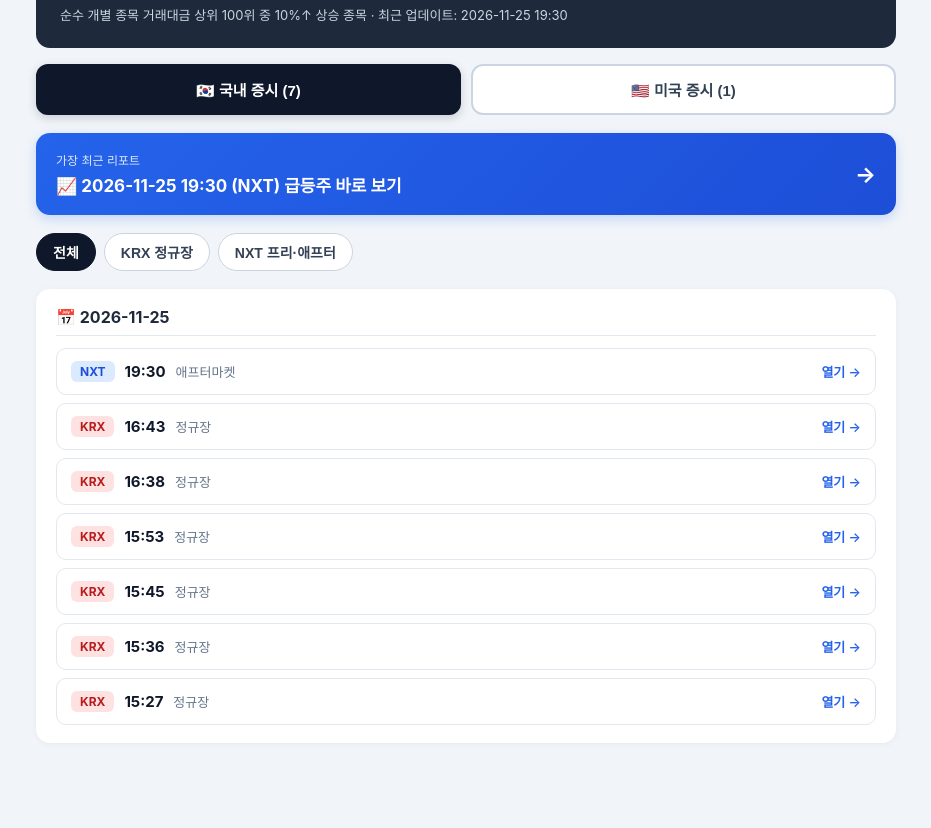
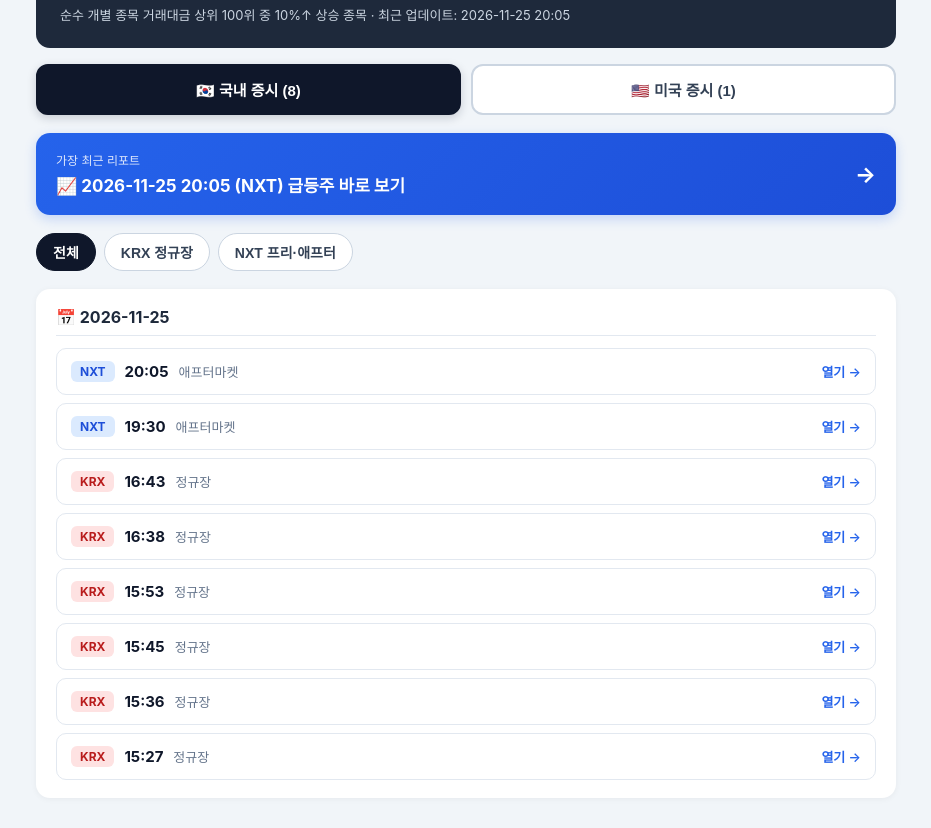
Before and after one commit to no1frieza-cyber/stock-report, a plain HTML site: page index.html in a window 1280 px wide. Shown: the part 73-901 px from the top of the page, without its empty margins (174-1105 px from the left). Before the commit the page ends 846 px from the top, so only its background shows below. Drawn offline with Linux system fonts and the light colour scheme.

Commit message:
Update index page (20261125 2005)

```diff
--- a/index.html
+++ b/index.html
@@ -44,18 +44,18 @@
   <div class="container">
     <header>
       <h1>📊 한·미 증시 급등주 리포트</h1>
-      <p>순수 개별 종목 거래대금 상위 100위 중 10%↑ 상승 종목 · 최근 업데이트: 2026-11-25 19:30</p>
+      <p>순수 개별 종목 거래대금 상위 100위 중 10%↑ 상승 종목 · 최근 업데이트: 2026-11-25 20:05</p>
     </header>
     <div class="market-tabs">
-      <button class="market-tab active" data-tab="kr">🇰🇷 국내 증시 (7)</button>
+      <button class="market-tab active" data-tab="kr">🇰🇷 국내 증시 (8)</button>
       <button class="market-tab" data-tab="us">🇺🇸 미국 증시 (1)</button>
     </div>
     <div id="panel-kr" class="market-panel">
 
-    <a class="latest-banner" href="reports/20261125_1930_NXT.html">
+    <a class="latest-banner" href="reports/20261125_2005_NXT.html">
       <div>
         <div class="latest-tag">가장 최근 리포트</div>
-        <div class="latest-title">📈 2026-11-25 19:30 (NXT) 급등주 바로 보기</div>
+        <div class="latest-title">📈 2026-11-25 20:05 (NXT) 급등주 바로 보기</div>
       </div>
       <span class="latest-arrow">→</span>
     </a>
@@ -69,6 +69,15 @@
             <section class="date-group">
               <h2 class="date-title">📅 2026-11-25</h2>
               <div class="card-grid">
+
+                <a class="report-card" data-mode="NXT" href="reports/20261125_2005_NXT.html">
+                  <div class="card-left">
+                    <span class="badge badge-nxt">NXT</span>
+                    <span class="card-time">20:05</span>
+                    <span class="card-session">애프터마켓</span>
+                  </div>
+                  <span class="card-arrow">열기 →</span>
+                </a>
 
                 <a class="report-card" data-mode="NXT" href="reports/20261125_1930_NXT.html">
                   <div class="card-left">
```
